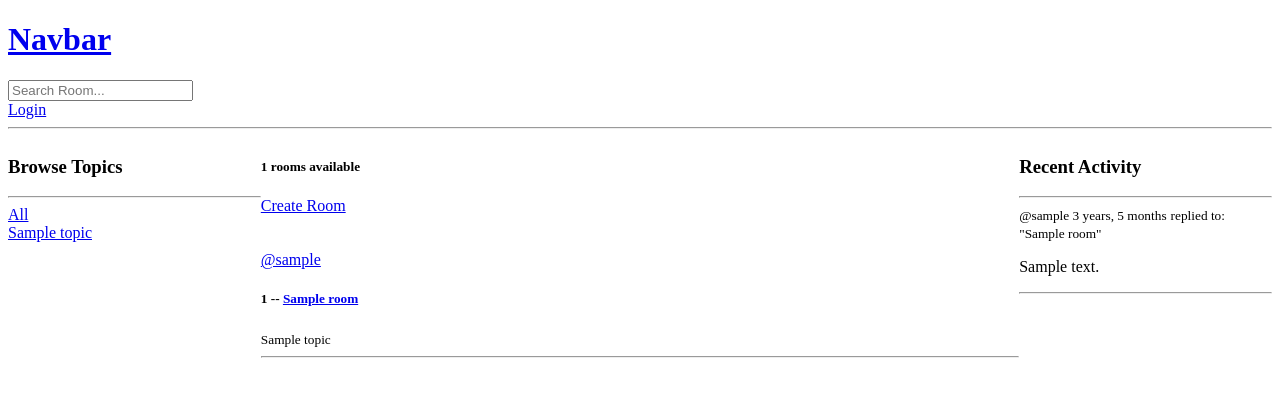
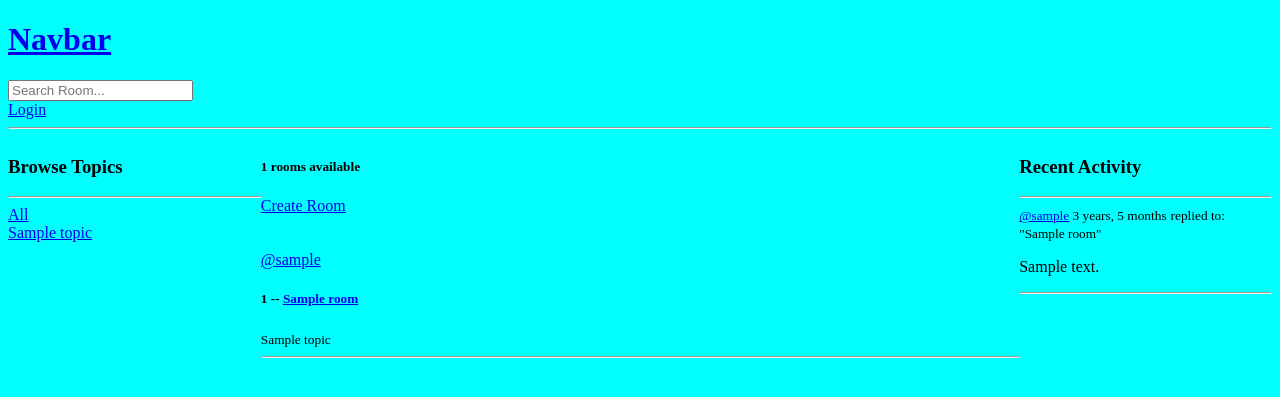
Before and after one commit to DeaaTH65/Study_Buddy, a Django app: page / in a window 1280 px wide. Shown: the top 397 px of the page. Run offline with Django 4.2, Linux system fonts and the light colour scheme; tables that the repository leaves empty hold one stand-in row (values such as "Sample post").

Commit message:
static added

```diff
--- a/base/templates/base/activity_component.html
+++ b/base/templates/base/activity_component.html
@@ -4,7 +4,7 @@
         <hr/>
         {% for message in room_messages %}
         <div>
-            <small>@{{message.user}}  {{message.created|timesince}}</small>
+            <small><a href="{% url 'user-profile' message.user.id %}">@{{message.user}}</a>  {{message.created|timesince}}</small>
             <small>replied to: "{{message.room}}"</small>
 
             <p> {{message}} </p>
--- /dev/null
+++ b/static/styles/main.css
@@ -0,0 +1,3 @@
+body{
+    background-color: aqua;
+}
--- a/studybud/settings.py
+++ b/studybud/settings.py
@@ -45,7 +45,7 @@ ROOT_URLCONF = 'studybud.urls'
 TEMPLATES = [
     {
         'BACKEND': 'django.template.backends.django.DjangoTemplates',
-        'DIRS': [BASE_DIR, 'templates'],
+        'DIRS': [BASE_DIR / 'templates'],
         'APP_DIRS': True,
         'OPTIONS': {
             'context_processors': [
@@ -111,6 +111,7 @@ USE_TZ = True
 # https://docs.djangoproject.com/en/4.2/howto/static-files/
 
 STATIC_URL = 'static/'
+STATICFILES_DIRS = [BASE_DIR / 'static']
 
 # Default primary key field type
 # https://docs.djangoproject.com/en/4.2/ref/settings/#default-auto-field
--- a/templates/main.html
+++ b/templates/main.html
@@ -1,13 +1,13 @@
 <!DOCTYPE html>
-<!-- {% load 'static'} -->
+{% load static %}
 <html lang="en">
 
 <head>
     <meta charset="UTF-8" />
     <meta http-equiv="X-UA-Compatible" content="IE=edge" />
     <meta name="viewport" content="width=device-width, initial-scale=1.0" />
-    <!-- <link rel="shortcut icon" href="assets/favicon.ico" type="image/x-icon" />
-    <link rel="stylesheet" href="" /> -->
+    <!-- <link rel="shortcut icon" href="assets/favicon.ico" type="image/x-icon" /> -->
+    <link rel="stylesheet" type="text/css" media="screen" href="{% static 'styles/main.css' %}" />
     <title>StudyBuddy - Find study partners around the world!</title>
 </head>
 
```
